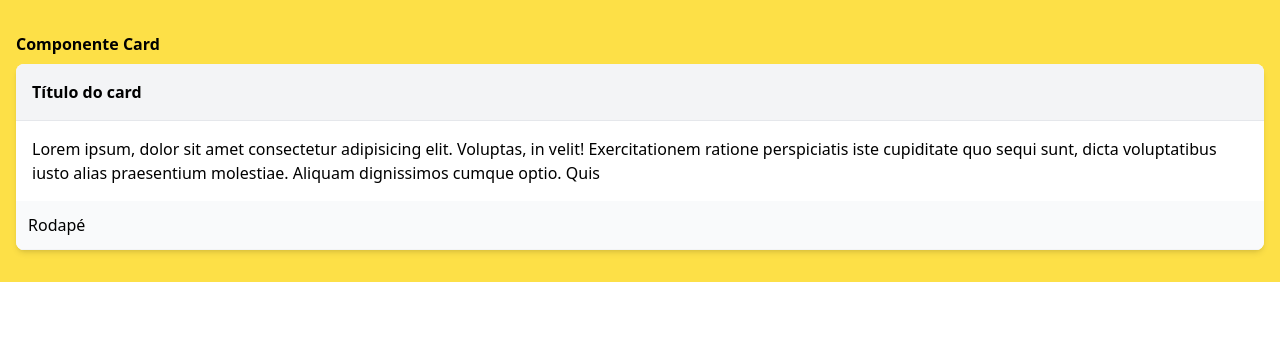
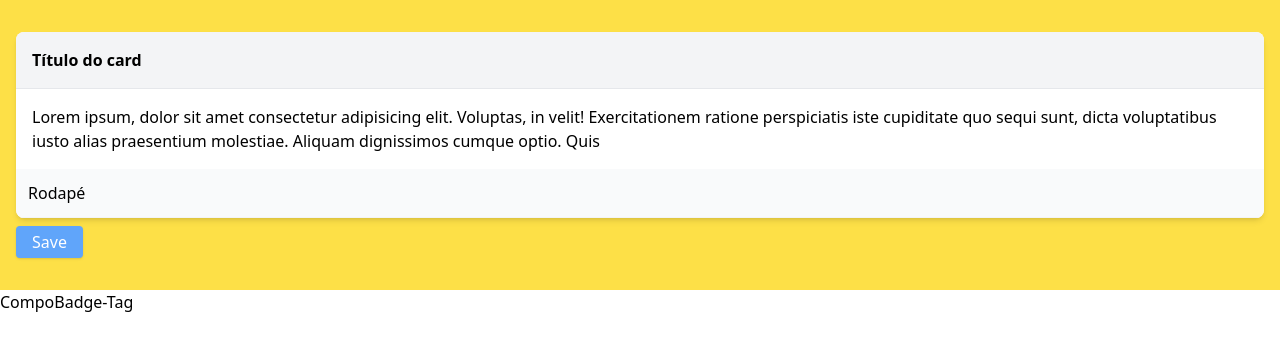
Before and after one commit to renatogomesf/tailwind, a React app: page / in a window 1280 px wide. Shown: the top 350 px of the page. Built offline with nearby package versions, Linux system fonts and the light colour scheme; the HTML template or start-up script is replaced by a standard one.

Commit message:
feita aula 15

```diff
--- /dev/null
+++ b/src/AULAS/aula14, 15/CompoBadge_Tag.jsx
@@ -0,0 +1,9 @@
+import React from "react";
+
+export default function CompoBadge_Tag() {
+    return (
+        <>
+            <p>CompoBadge-Tag</p>
+        </>
+    )
+}
--- /dev/null
+++ b/src/AULAS/aula14, 15/CompoButton.jsx
@@ -0,0 +1,17 @@
+import React from "react";
+
+export default function CompoButton() {
+    return (
+        <button className="
+            bg-blue-400
+            px-4
+            py-1
+            rounded
+            text-white
+            shadow
+            hover:bg-blue-600
+        ">
+            Save
+        </button>
+    )
+}
--- a/src/AULAS/aula14/CompoCard.jsx
+++ b/src/AULAS/aula14, 15/CompoCard.jsx
@@ -1,13 +1,13 @@
 import React from "react";
+
+import CompoButton from "./CompoButton";
 
 export default function CompoCard() {
     return (
         <>
             <div className="container mx-auto px-4 py-8 bg-yellow-300 dark:bg-gray-800">
 
-                <h1 className="font-bold mb-2 dark:text-white">Componente Card</h1>
-
-                <div className="bg-white rounded-lg shadow-md overflow-hidden">
+                <div className="mb-2 bg-white rounded-lg shadow-md overflow-hidden">
 
                     <div className="w-full bg-gray-100 p-4 border-b border-gray-200">
                         <h2 className="font-bold">Título do card</h2>
@@ -21,7 +21,11 @@ export default function CompoCard() {
                         Rodapé
                     </div>
 
+
                 </div>
+
+                <CompoButton></CompoButton>
+
             </div>
         </>
     )
--- a/src/App.jsx
+++ b/src/App.jsx
@@ -1,14 +1,15 @@
 import "./App.css"
 
-
-import CompoCard from "./AULAS/aula14/CompoCard"
-
+import CompoCard from './AULAS/aula14, 15/CompoCard'
+import CompoBadge_Tag from "./AULAS/aula14, 15/CompoBadge_Tag"
 
 function App() {
 
   return (
     <>
       <CompoCard></CompoCard>
+
+      <CompoBadge_Tag></CompoBadge_Tag>
     </>
   )
 }
```
